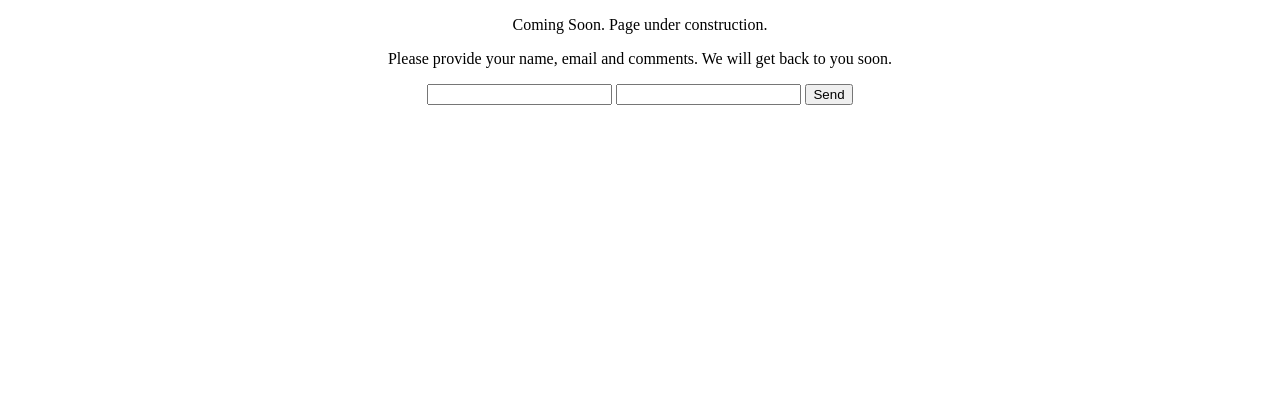
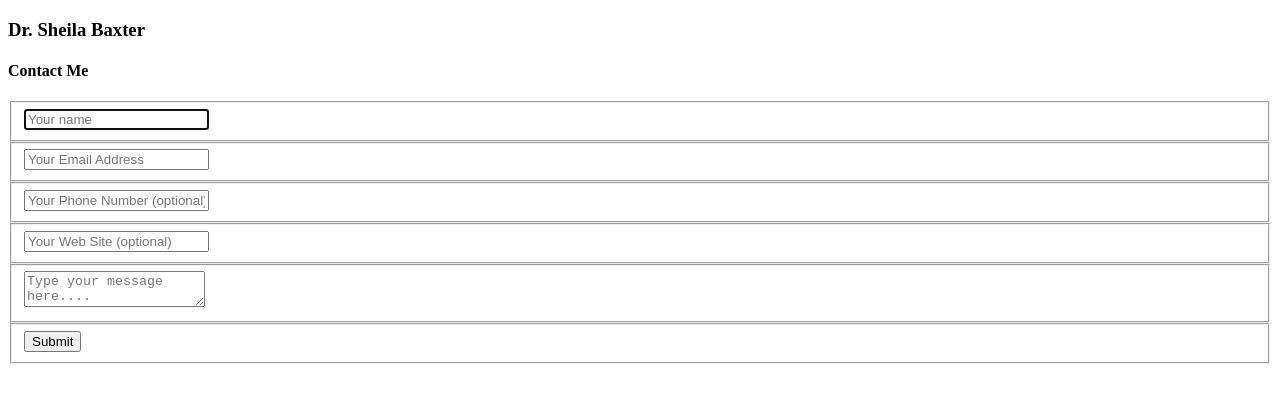
Before and after one commit to sarorayeg/drsheilabaxter, a plain HTML site: page index.html in a window 1280 px wide. Drawn offline with Linux system fonts and the light colour scheme.

Commit message:
Style
Style

```diff
--- a/index.html
+++ b/index.html
@@ -1,15 +1,32 @@
 <!DOCTYPE html>
 <html>
 <body>
-<p style="text-align: center;">Coming Soon. Page under construction. </p>
-<p style="text-align: center;">Please provide your name, email and comments. We will get back to you soon.</p>
 
-<p><form action="https://formspree.io/sarorayeg@gmail.com
-      method="POST">
-    <center> <input type="text" name="name">
-    <input type="email" name="_replyto">
-    <input type="submit" value="Send"></center>
-</form></p>
+<div class="container">
+  <form id="contact" action="" method="post">
+    <h3>Dr. Sheila Baxter</h3>
+    <h4>Contact Me</h4>
+    <fieldset>
+      <input placeholder="Your name" type="text" tabindex="1" required autofocus>
+    </fieldset>
+    <fieldset>
+      <input placeholder="Your Email Address" type="email" tabindex="2" required>
+    </fieldset>
+    <fieldset>
+      <input placeholder="Your Phone Number (optional)" type="tel" tabindex="3" required>
+    </fieldset>
+    <fieldset>
+      <input placeholder="Your Web Site (optional)" type="url" tabindex="4" required>
+    </fieldset>
+    <fieldset>
+      <textarea placeholder="Type your message here...." tabindex="5" required></textarea>
+    </fieldset>
+    <fieldset>
+      <button name="submit" type="submit" id="contact-submit" data-submit="...Sending">Submit</button>
+    </fieldset>
+    </p>
+  </form>
+</div>
 
 </body>
 </html>
--- /dev/null
+++ b/style.css
@@ -0,0 +1,117 @@
+import url(https://fonts.googleapis.com/css?family=Open+Sans:400italic,400,300,600);
+
+* {
+	margin:0;
+	padding:0;
+	box-sizing:border-box;
+	-webkit-box-sizing:border-box;
+	-moz-box-sizing:border-box;
+	-webkit-font-smoothing:antialiased;
+	-moz-font-smoothing:antialiased;
+	-o-font-smoothing:antialiased;
+	font-smoothing:antialiased;
+	text-rendering:optimizeLegibility;
+}
+
+body {
+	font-family:"Open Sans", Helvetica, Arial, sans-serif;
+	font-weight:300;
+	font-size: 12px;
+	line-height:30px;
+	color:#777;
+	background:#0CF;
+}
+
+.container {
+	max-width:400px;
+	width:100%;
+	margin:0 auto;
+	position:relative;
+}
+
+#contact input[type="text"], #contact input[type="email"], #contact input[type="tel"], #contact input[type="url"], #contact textarea, #contact button[type="submit"] { font:400 12px/16px "Open Sans", Helvetica, Arial, sans-serif; }
+
+#contact {
+	background:#F9F9F9;
+	padding:25px;
+	margin:50px 0;
+}
+
+#contact h3 {
+	color: #F96;
+	display: block;
+	font-size: 30px;
+	font-weight: 400;
+}
+
+#contact h4 {
+	margin:5px 0 15px;
+	display:block;
+	font-size:13px;
+}
+
+fieldset {
+	border: medium none !important;
+	margin: 0 0 10px;
+	min-width: 100%;
+	padding: 0;
+	width: 100%;
+}
+
+#contact input[type="text"], #contact input[type="email"], #contact input[type="tel"], #contact input[type="url"], #contact textarea {
+	width:100%;
+	border:1px solid #CCC;
+	background:#FFF;
+	margin:0 0 5px;
+	padding:10px;
+}
+
+#contact input[type="text"]:hover, #contact input[type="email"]:hover, #contact input[type="tel"]:hover, #contact input[type="url"]:hover, #contact textarea:hover {
+	-webkit-transition:border-color 0.3s ease-in-out;
+	-moz-transition:border-color 0.3s ease-in-out;
+	transition:border-color 0.3s ease-in-out;
+	border:1px solid #AAA;
+}
+
+#contact textarea {
+	height:100px;
+	max-width:100%;
+  resize:none;
+}
+
+#contact button[type="submit"] {
+	cursor:pointer;
+	width:100%;
+	border:none;
+	background:#0CF;
+	color:#FFF;
+	margin:0 0 5px;
+	padding:10px;
+	font-size:15px;
+}
+
+#contact button[type="submit"]:hover {
+	background:#09C;
+	-webkit-transition:background 0.3s ease-in-out;
+	-moz-transition:background 0.3s ease-in-out;
+	transition:background-color 0.3s ease-in-out;
+}
+
+#contact button[type="submit"]:active { box-shadow:inset 0 1px 3px rgba(0, 0, 0, 0.5); }
+
+#contact input:focus, #contact textarea:focus {
+	outline:0;
+	border:1px solid #999;
+}
+::-webkit-input-placeholder {
+ color:#888;
+}
+:-moz-placeholder {
+ color:#888;
+}
+::-moz-placeholder {
+ color:#888;
+}
+:-ms-input-placeholder {
+ color:#888;
+}
```
